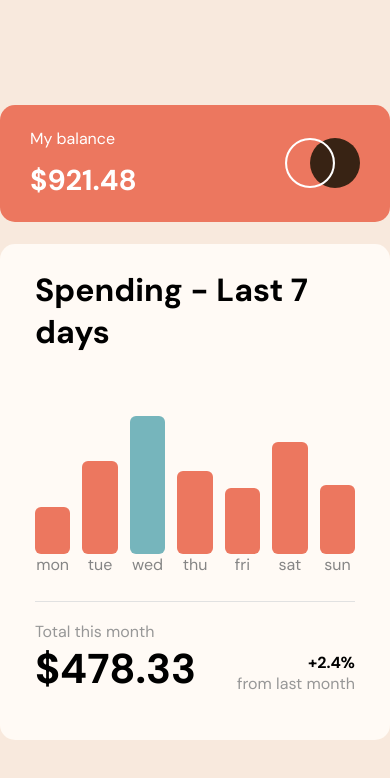
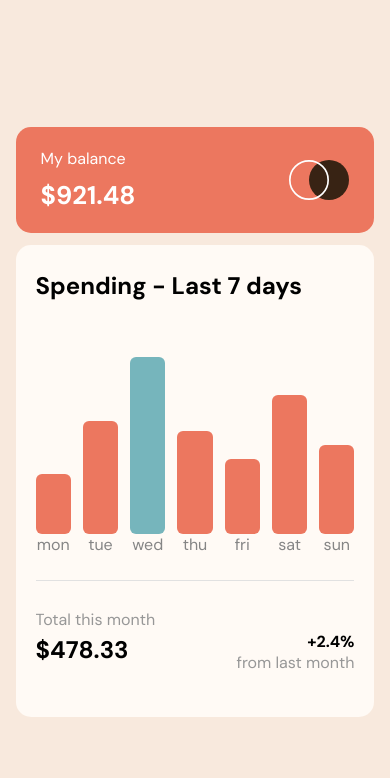
Before and after one commit to Denysmak/Expenses-chart-component, a plain HTML site: page index.html in a window 390 px wide. Drawn offline with Linux system fonts and the light colour scheme.

Commit message:
media queries

```diff
--- a/style.css
+++ b/style.css
@@ -38,7 +38,6 @@ display: flex;
 flex-direction: column;
 justify-content: space-between;
 height: 60%;
-
 }
 .balance-money h1{
 font-size: 1.8rem;
@@ -133,3 +132,103 @@ color: black;
 font-weight: 700;
 
 }
+@media (max-width: 600px){
+
+main {
+        display: flex;
+        justify-content: space-between;
+        flex-direction: column;
+        height: 70%;
+        width: 92%;
+    }
+
+.balance {
+    height: 18%;
+    background-color: hsl(10, 79%, 65%);
+    border-radius: 15px;
+    padding: 0% 25px;
+    display: flex;
+    justify-content: space-between;
+    align-items: center;
+    color: white;
+}
+
+.spending {
+    background-color: hsl(33, 100%, 98%);
+    height: 80%;
+    border-radius: 15px;
+    padding: 25px 20px;
+    display: flex;
+    flex-direction: column;
+}
+
+.logo {
+        height: 40px;
+    }
+
+ .balance-money h1 {
+     font-size: 1.6rem;
+ }
+.balance-money {
+    display: flex;
+    flex-direction: column;
+    justify-content: space-between;
+    height: 60%;
+}
+.spending h1{
+
+font-size: 1.5rem;
+
+}
+.total-money{
+display: flex;
+flex-direction: column;
+justify-content: space-between;
+height: 50%;
+
+}
+.chart {
+    display: flex;
+    flex-direction: column;
+    justify-content: flex-end;
+    padding-bottom: 8%;
+    border-bottom: 1px solid rgb(225, 225, 225);
+    height: 75%;
+}
+#bar1 {
+    height: 30%;
+    width: 100%;
+}
+
+#bar2 {
+    height: 57%;
+    width: 100%;
+}
+
+#bar3 {
+    height: 100%;
+    width: 100%;
+    background-color: hsl(186, 34%, 60%);
+}
+
+#bar4 {
+    height: 52%;
+    width: 100%;
+}
+
+#bar5 {
+    height: 38%;
+    width: 100%;
+}
+
+#bar6 {
+    height: 70%;
+    width: 100%;
+}
+
+#bar7 {
+    height: 45%;
+    width: 100%;
+}
+
+}
```
Also changed, not shown: index.html (+3 -0 lines).
